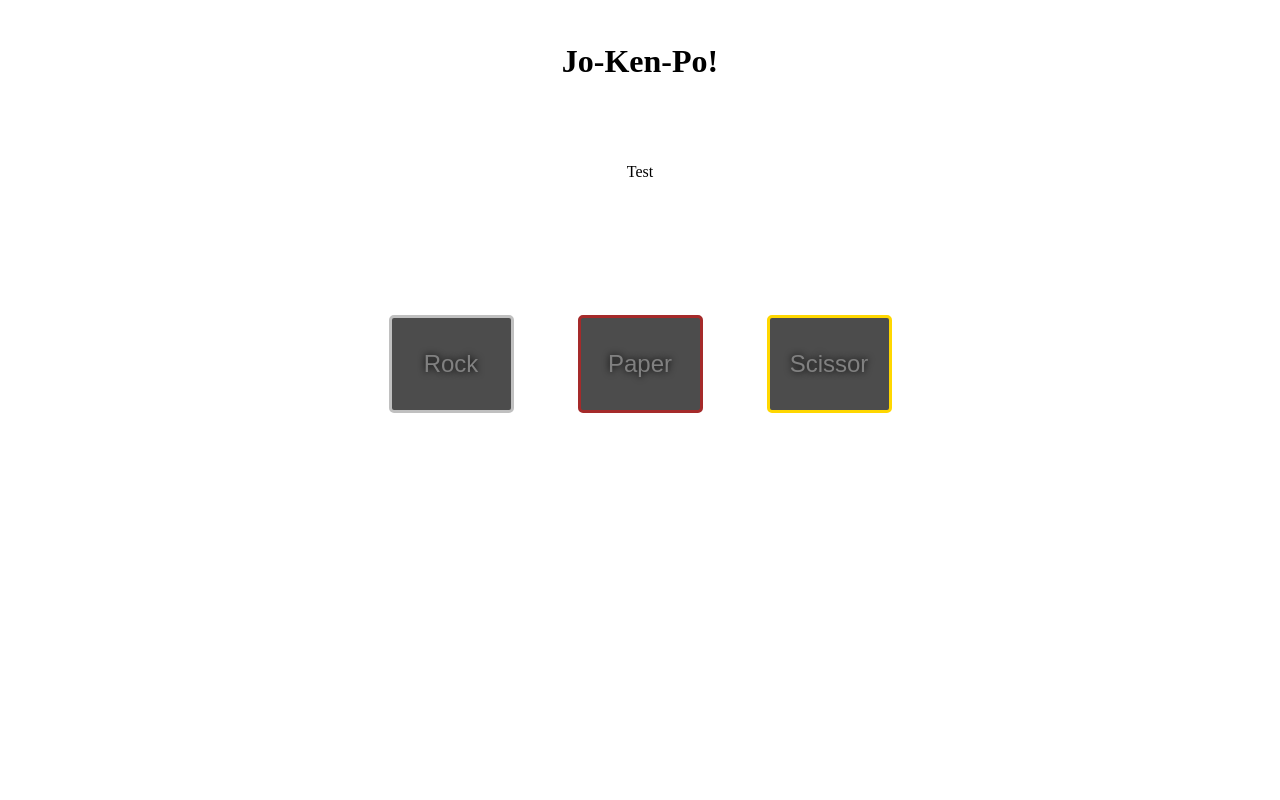
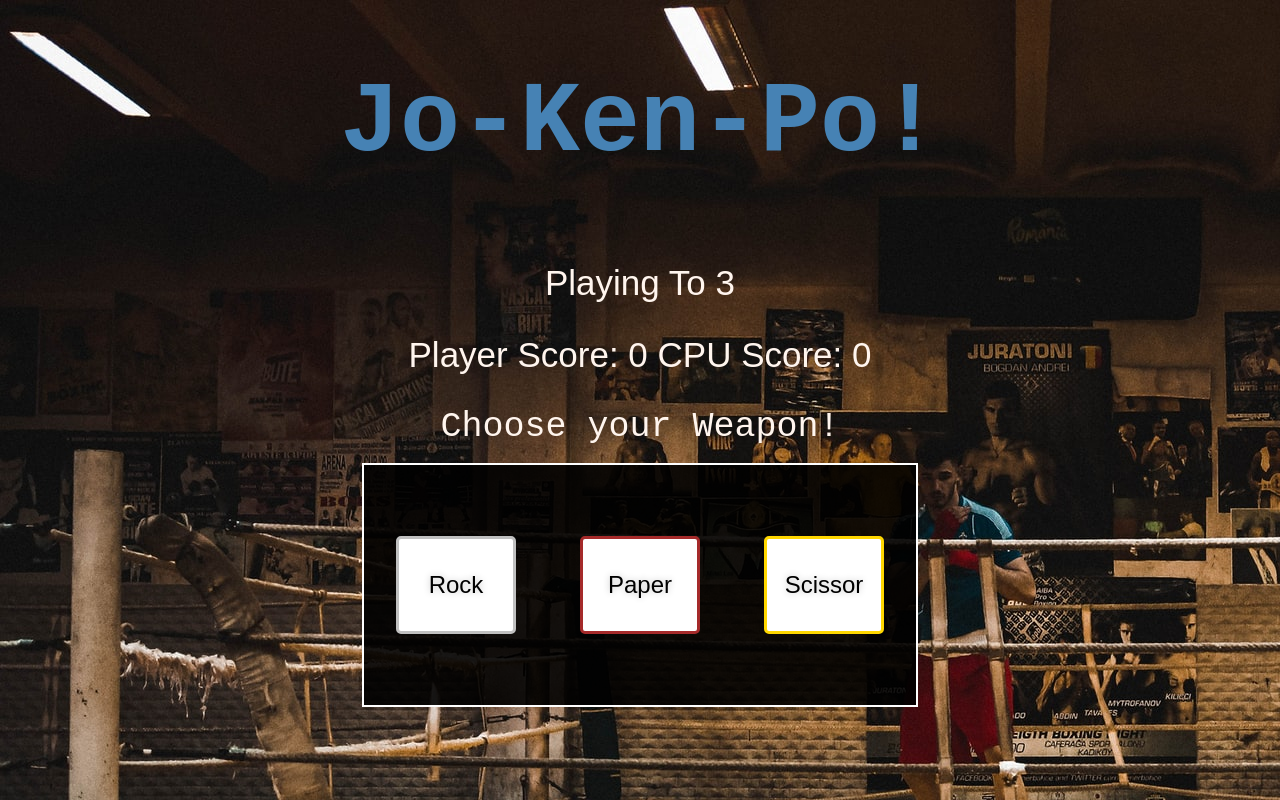
Before and after one commit to sigvant/jo-ken-po, a plain HTML site: page index.html in a window 1280 px wide. Drawn offline with Linux system fonts and the light colour scheme.

Commit message:
final commit

```diff
--- a/index.html
+++ b/index.html
@@ -11,7 +11,9 @@
 
     <h1>Jo-Ken-Po!</h1>
     <div class='info-box'>
-        <span id='results'>Test</span>
+        <span id='rounds'>Playing To 3</span>
+        <span id='score'>Player Score: 0 CPU Score: 0</span>
+        <span id='results' class='fade-in'>Choose your Weapon!</span>
     </div>
     <div class='choices'>
         <button class='choice' id='rock'>Rock</button>
@@ -20,6 +22,7 @@
     </div>
 
 
+
 <script type="text/javascript" src="script.js"></script>
 </body>
 </html>
--- a/script.js
+++ b/script.js
@@ -25,44 +25,65 @@ function playRound(choice) {
 
     if(p1 == cpu) {
         const span = document.getElementById('results');
-        span.textContent = `CPU played Rock! It's a Draw!`;
+        span.textContent = `CPU played ${choice}! It's a Draw!`;
+
 
     } else if (p1 == 'Rock' && cpu == 'Scissor') {
         const span = document.getElementById('results');
         span.textContent = `CPU played Scissor! Victory!`;
+
         p1Score += 1;
 
     } else if (p1 == 'Rock' && cpu == 'Paper') {
         const span = document.getElementById('results');
         span.textContent = `CPU played Paper! Defeat!`;
+
         cpuScore += 1;
 
     } else if (p1 == 'Paper' && cpu == 'Rock') {
         const span = document.getElementById('results');
         span.textContent = `CPU played Rock! Victory!`;
+
         p1Score += 1;
 
     } else if (p1 == 'Paper' && cpu == 'Scissor') {
         const span = document.getElementById('results');
         span.textContent = `CPU played Scissor! Defeat!`;
+
         cpuScore += 1;
 
     } else if (p1 == 'Scissor' && cpu == 'Paper') {
         const span = document.getElementById('results');
         span.textContent = `CPU played Paper! Victory!`;
+
         p1Score += 1;
 
     } else if (p1 == 'Scissor' && cpu == 'Rock') {
         const span = document.getElementById('results');
         span.textContent = `CPU played Rock! Defeat!`;
+
         cpuScore += 1;
     }
-    console.log(`\nPlayer Score:${p1Score}\nCPU Score:${cpuScore}`)
+
+    const scoreSpan = document.getElementById('score');
+    scoreSpan.textContent = `Player Score: ${p1Score} \nCPU Score: ${cpuScore}`;
+
+    if(p1Score == 3) {
+        const finalScore = document.querySelector('.choices');
+        finalScore.textContent = `You won!`;
+
+    } else if(cpuScore == 3) {
+        const finalScore = document.querySelector('.choices');
+        finalScore.textContent = `You Lost!`;
+
+    }
 }
 
 
 let cpuScore = 0;
 let p1Score = 0;
+let rounds = 3;
+
 
 const iChooseRock = document.getElementById('rock');
 iChooseRock.addEventListener('click', () => {playRound('Rock')});
--- a/style.css
+++ b/style.css
@@ -1,13 +1,54 @@
+body {
+    background: url('./background.jpg');
+}
+
 .choices {
     display:flex;
     flex: 1;
-    min-height: 20vh;
+    min-height: 30vh;
     align-items: center;
     justify-content: center;
+    border: 2px solid white;
+    overflow: auto;
+    max-width: 69vh;
+    margin: auto;
+    background-color: rgba(0,0,0,0.9);
+    font-family: Impact, Haettenschweiler, 'Arial Narrow Bold', sans-serif;
+    color: gold;
+    font-weight: 600;
+    font-size: 40px;
 }
 
 #results {
-    min-height: 10vh;
+
+    font-size: 35px;
+    font-family: monospace;
+    color: seashell;
+    padding: 1rem;
+
+
+}
+
+.fade-in {
+    animation: fadeIn 2s;
+    opacity: 1;
+    }
+
+#score {
+
+    font-size: 35px;
+    font-family: Arial, Helvetica, sans-serif;
+    color: seashell;
+    padding: 1rem;
+
+}
+
+#rounds {
+
+    font-size: 35px;
+    font-family: Arial, Helvetica, sans-serif;
+    color: seashell;
+    padding: 1rem;
 
 }
 
@@ -17,6 +58,9 @@ h1 {
     min-height: 10vh;
     align-items: center;
     justify-content: center;
+    color:steelblue;
+    font-family: monospace;
+    font-size: 100px;
 }
 
 .choice {
@@ -28,9 +72,13 @@ h1 {
     transition: all 0.1s;
     width: 125px;
     text-align: center;
-    color: gray;
-    background: rgba(0,0,0,0.7);
-    text-shadow: 0 0 7px black;
+    color: black;
+    background: white;
+    text-shadow: 0 0 7px silver;
+}
+
+.choice:hover {
+    background: silver;
 }
 
 #rock {
@@ -48,6 +96,7 @@ h1 {
 .info-box {
     display:flex;
     flex: 1;
+    flex-direction: column;
     min-height: 20vh;
     align-items: center;
     justify-content: center;
```
Also changed, not shown: background.jpg (added), defeat.jpg (added), victory.jpg (added).
